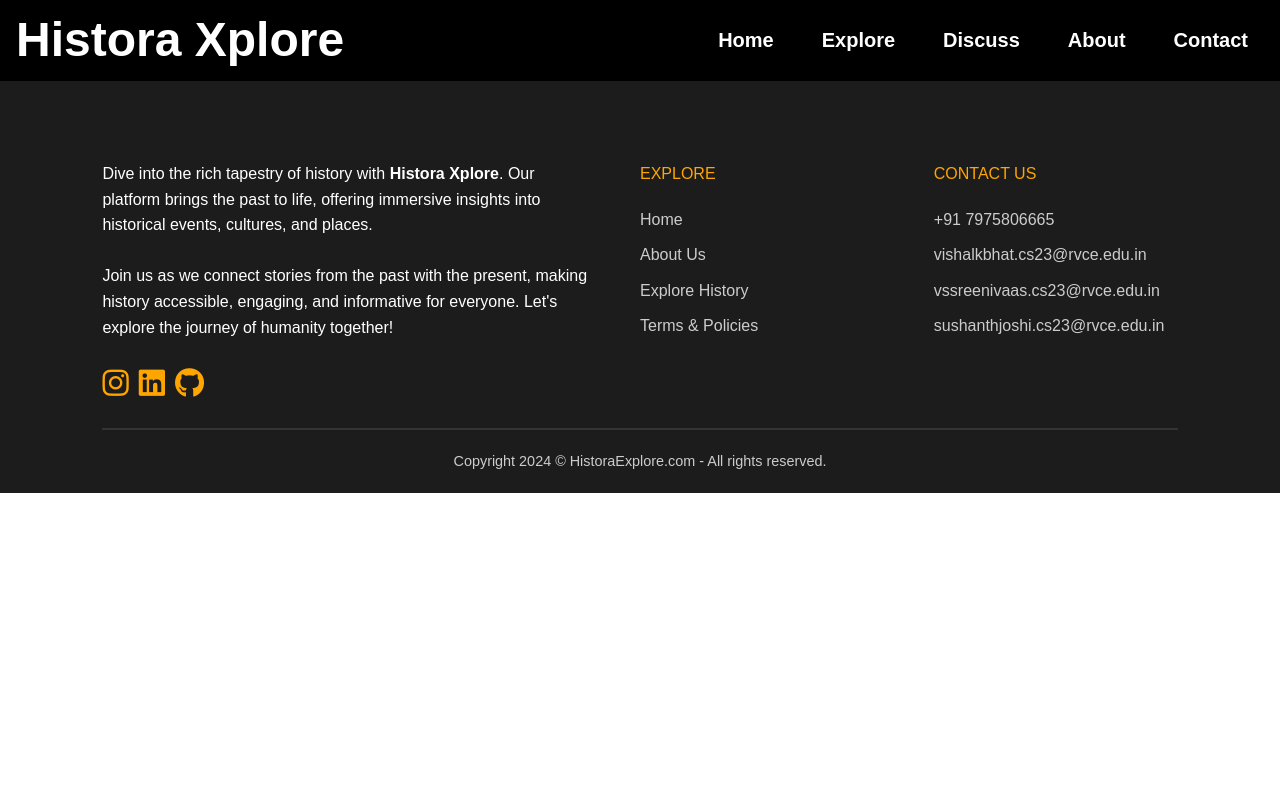
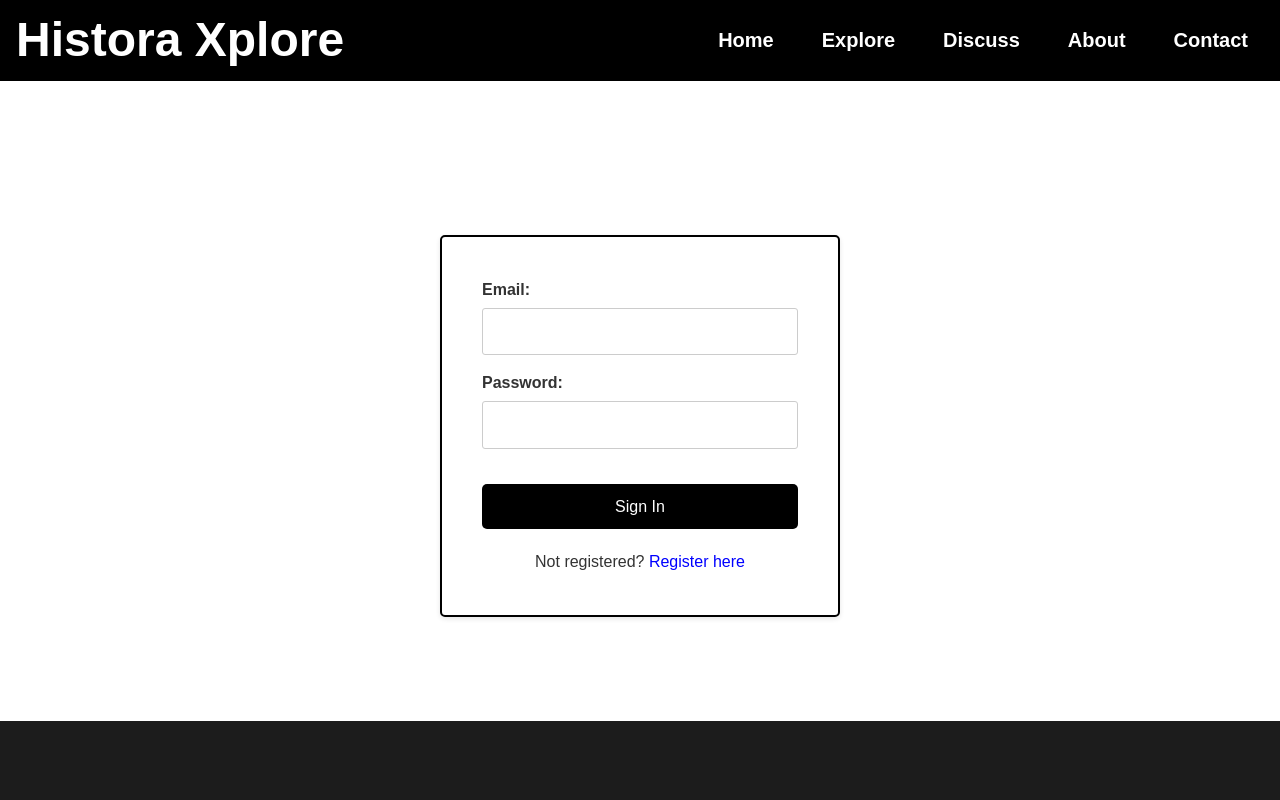
Before and after one commit to VishalBhat07/HistoraXplore, a React (Vite) app in the folder frontend/: page /login in a window 1280 px wide. Shown: the top 800 px of the page. Built offline with nearby package versions, Linux system fonts and the light colour scheme; a web font is replaced by a local one.

Commit message:
Added login and signup pages

```diff
--- a/frontend/package.json
+++ b/frontend/package.json
@@ -16,6 +16,7 @@
     "@headlessui/react": "^2.2.0",
     "@heroicons/react": "^2.2.0",
     "autoprefixer": "^10.4.20",
+    "axios": "^1.7.9",
     "leaflet": "^1.9.4",
     "lucide-react": "^0.468.0",
     "postcss": "^8.4.49",
--- a/frontend/src/App.jsx
+++ b/frontend/src/App.jsx
@@ -7,7 +7,8 @@ import Explore from "./pages/Explore/Explore";
 import Discuss from "./pages/Discuss/Discuss";
 import About from "./pages/About/About";
 import Contact from "./pages/Contact/Contact";
-import '@fortawesome/fontawesome-free/css/all.min.css';
+import LoginPage from "./pages/LoginPage/LoginPage";
+import "@fortawesome/fontawesome-free/css/all.min.css";
 
 function App() {
   return (
@@ -19,6 +20,8 @@ function App() {
         <Route path={"/discuss"} element={<Discuss />} />
         <Route path={"/about"} element={<About />} />
         <Route path={"/contact"} element={<Contact />} />
+        <Route path={"/login"} element={<LoginPage />} />
+        <Route path={"/signup"} element={<LoginPage />} />
       </Routes>
       <Footer />
     </>
--- a/frontend/src/components/Hero/Hero.jsx
+++ b/frontend/src/components/Hero/Hero.jsx
@@ -1,8 +1,10 @@
 import React, { useState } from "react";
 import historyImage from "../../assets/history.jpeg";
+import { useNavigate } from "react-router-dom";
 
 function HeroSection() {
   const [searchQuery, setSearchQuery] = useState("");
+  const navigate = useNavigate();
 
   // Function to handle API call
   const handleSearch = async () => {
@@ -38,7 +40,10 @@ function HeroSection() {
             <button className="bg-orange-600 hover:bg-orange-700 text-white text-lg font-semibold py-3 px-6 rounded-md shadow-md transition-all">
               Get Started
             </button>
-            <button className="bg-gray-700 hover:bg-gray-800 text-white text-lg font-semibold py-3 px-6 rounded-md shadow-md transition-all">
+            <button
+              onClick={() => navigate("/login")}
+              className="bg-gray-700 hover:bg-gray-800 text-white text-lg font-semibold py-3 px-6 rounded-md shadow-md transition-all"
+            >
               Login
             </button>
           </div>
--- a/frontend/src/pages/Login/Login.css
+++ b/frontend/src/pages/LoginPage/LoginPage.css
@@ -2,7 +2,7 @@
   display: flex;
   justify-content: center;
   align-items: center;
-  min-height: 70vh; /* Set minimum height for full viewport */
+  min-height: 80vh; /* Set minimum height for full viewport */
 }
 
 .login-form {
@@ -11,7 +11,7 @@
   padding: 40px; /* Add some padding for content */
   border-radius: 5px; /* Rounded corners */
   box-shadow: 0 2px 5px rgba(0, 0, 0, 0.1); /* Subtle shadow effect */
-  width: 350px; /* Set a fixed width for the form */
+  min-width: 400px; /* Set a fixed width for the form */
   margin-top: 50px;
 }
 
@@ -35,7 +35,7 @@
 }
 
 .login-form button {
-  background-color: #8bc34a; /* Forest green background for button */
+  background-color: #000; /* Forest green background for button */
   color: #fff; /* White text color */
   padding: 10px 20px; /* Add padding for button content */
   border: none; /* Remove default button border */
@@ -44,19 +44,20 @@
   margin-top: 20px; /* Space between button and other elements */
   width: 100%; /* Make button full width */
   font-size: 16px; /* Set font size for button text */
+  transition: background-color 0.3s ease-in-out;
 }
 
 .login-form button:hover {
-  background-color: #7aa03c; /* Darker green on hover */
+  background-color: #ffa500; /* Darker green on hover */
 }
 
 .login-form p {
-  margin-top: 10px; /* Space between paragraph and link */
+  margin-top: 20px; /* Space between paragraph and link */
   text-align: center; /* Center text for signup/signin links */
 }
 
 .login-form a {
-  color: #8bc34a; /* Forest green color for links */
+  color: blue; /* Forest green color for links */
   text-decoration: none; /* Remove underline from links */
 }
 
--- a/frontend/src/pages/Login/Login.jsx
+++ b/frontend/src/pages/LoginPage/LoginPage.jsx
@@ -1,8 +1,9 @@
 import React, { useState } from "react";
 import axios from "axios";
-import "./Login.css";
+import { Link } from "react-router-dom";
+import "./LoginPage.css";
 
-const Login = () => {
+const LoginPage = () => {
   const [name, setName] = useState("");
   const [email, setEmail] = useState("");
   const [password, setPassword] = useState("");
@@ -31,10 +32,10 @@ const Login = () => {
 
   const handleSubmit = async (e) => {
     e.preventDefault();
-    setError(null); // Clear any previous errors
+    setError(null);
 
     try {
-      const apiUrl = "http://localhost:5000"; // Replace with your backend URL
+      const apiUrl = "http://localhost:5000"; // backend URL
       const userData = {
         name: isSignUp ? name : "", // Include name only for signup
         email,
@@ -70,7 +71,6 @@ const Login = () => {
   return (
     <div className="login">
       <form onSubmit={handleSubmit} className="login-form">
-        {error && <p className="error-message">{error}</p>}
         {!isSignUp && (
           <>
             <div className="form-group">
@@ -94,10 +94,11 @@ const Login = () => {
             <button type="submit">Sign In</button>
             <p>
               Not registered?{" "}
-              <a href="#" onClick={handleSignUpClick}>
+              <Link to="/signup" onClick={handleSignUpClick}>
                 Register here
-              </a>
+              </Link>
             </p>
+            {error && <p className="error-message">{error}</p>}
           </>
         )}
         {isSignUp && (
@@ -132,7 +133,7 @@ const Login = () => {
             <button type="submit">Sign Up</button>
             <p>
               Already registered?{" "}
-              <a href="#" onClick={handleSignInClick}>
+              <a href="/login" onClick={handleSignInClick}>
                 Sign in here
               </a>
             </p>
@@ -143,4 +144,4 @@ const Login = () => {
   );
 };
 
-export default Login;
+export default LoginPage;
```
Also changed, not shown: 1 other file (tests, documents, lock files or other folders). Lines whose indentation alone changed are shown as unchanged.
